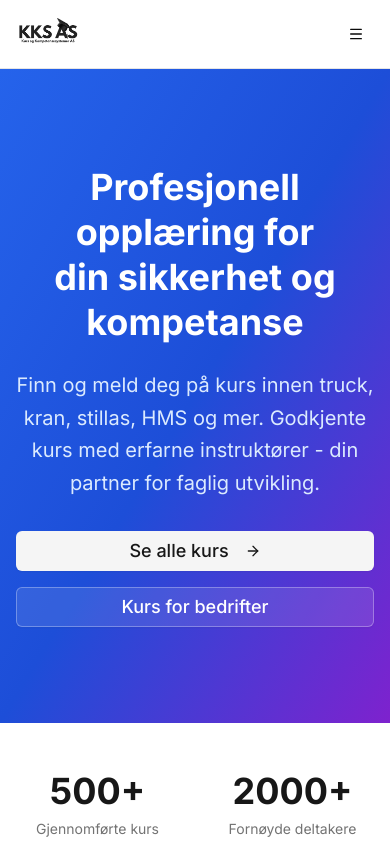
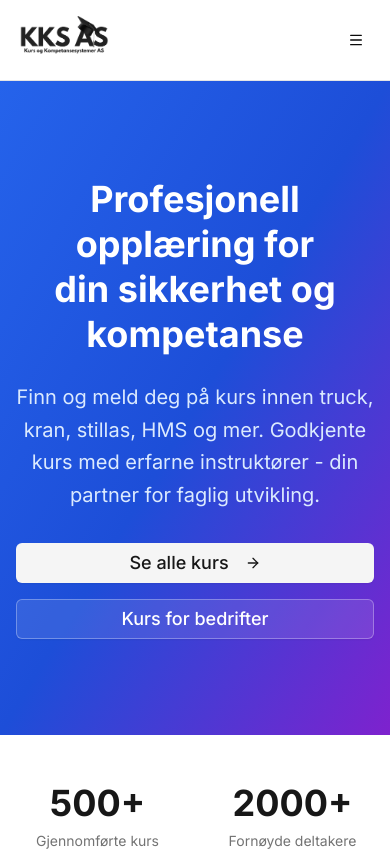
Before and after one commit to mroizo75/kksweb, a Next.js app: page / in a window 390 px wide. Shown: the top 851 px of the page. Built offline with nearby package versions, Linux system fonts and the light colour scheme.

Commit message:
Ã˜k logostÃ¸rrelse i header (h-12 mobil, h-16 desktop)

```diff
--- a/src/components/public/Header.tsx
+++ b/src/components/public/Header.tsx
@@ -13,7 +13,7 @@ export function Header() {
     <header className="border-b bg-background/95 backdrop-blur supports-[backdrop-filter]:bg-background/60 sticky top-0 z-50">
       <div className="container mx-auto px-4 py-4 flex items-center justify-between">
         <Link href="/" className="hover:opacity-80 transition-opacity">
-          <Image src="/logo-black-kks.png" alt="KKS AS" width={150} height={150} className="h-8 w-auto" />
+          <Image src="/logo-black-kks.png" alt="KKS AS" width={200} height={200} className="h-12 md:h-16 w-auto" />
         </Link>
 
         {/* Desktop Navigation */}
```
